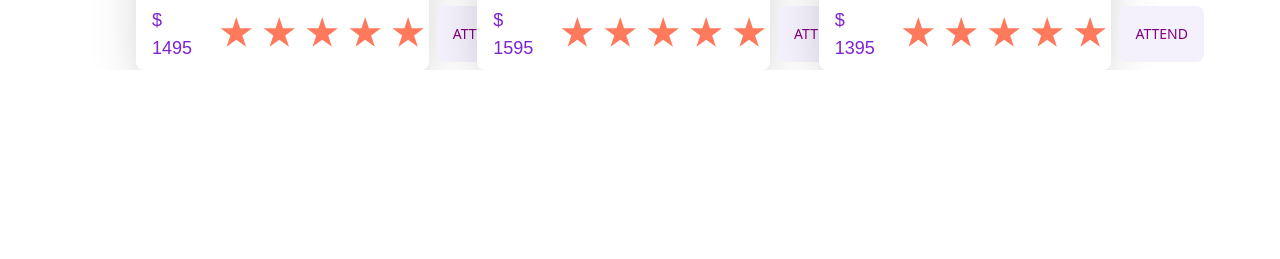
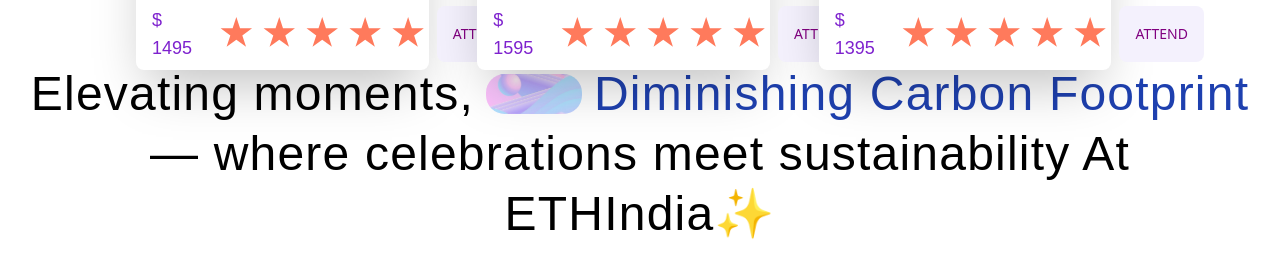
Before and after one commit to soumikbaksi18/zencred, a React (Create React App) app: page / in a window 1280 px wide. Shown: the part 1269-1528 px from the top of the page. Before the commit the page ends 1339 px from the top, so only its background shows below. Built offline with nearby package versions, Linux system fonts and the light colour scheme.

Commit message:
Sub hero section added

```diff
--- a/src/pages/Home.jsx
+++ b/src/pages/Home.jsx
@@ -1,8 +1,8 @@
 import React from "react";
 import Navbar from "../components/Navbar";
-import hero1 from '../assets/herobox1.svg';
-import hero2 from '../assets/herobox2.svg';
-import hero3 from '../assets/herobox3.svg';
+import hero1 from "../assets/herobox1.svg";
+import hero2 from "../assets/herobox2.svg";
+import hero3 from "../assets/herobox3.svg";
 import c1 from "../assets/cutie1.svg";
 import c2 from "../assets/cutie2.svg";
 import hand from "../assets/hand.svg";
@@ -62,7 +62,23 @@
       </div>
 
       <div>
-        <Events/>
+        <Events />
+      </div>
+
+      <div className="mb-6">
+        <div className="flex flex-row justify-center text-5xl font-medium tracking-wide font-poppins mb-3">
+          <h1>Elevating moments,</h1>
+          <img src={c1} className="w-24 mx-3" />
+          <h1 className="text-blue-800">Diminishing Carbon Footprint</h1>
+        </div>
+
+        <div className="flex iems-center justify-center text-5xl font-medium tracking-wide font-poppins mb-3">
+          <h1>— where celebrations meet sustainability At</h1>
+        </div>
+
+        <div className="flex iems-center justify-center text-5xl font-medium tracking-wide font-poppins">
+          <h2>ETHIndia✨</h2>
+        </div>
       </div>
     </>
   );
```
